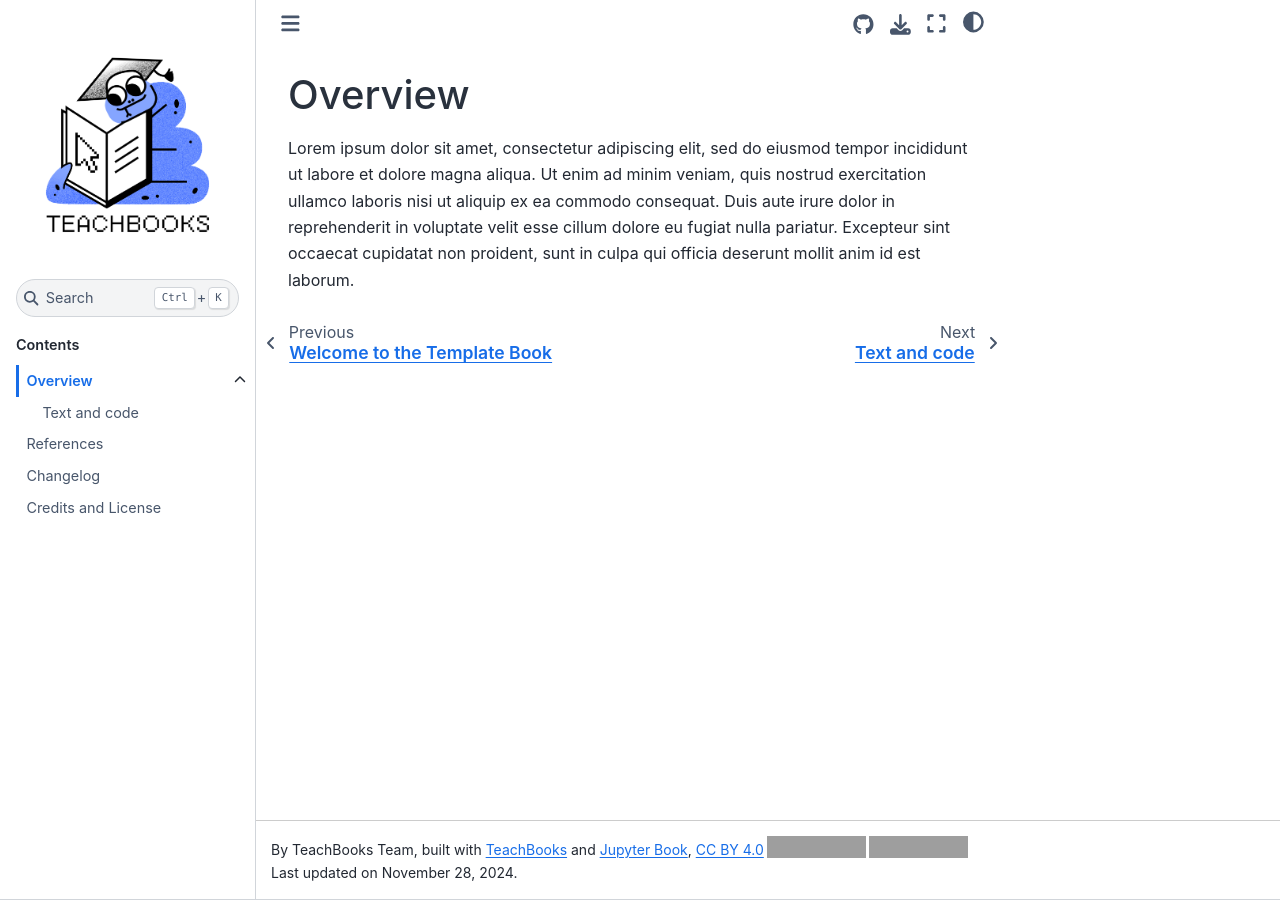
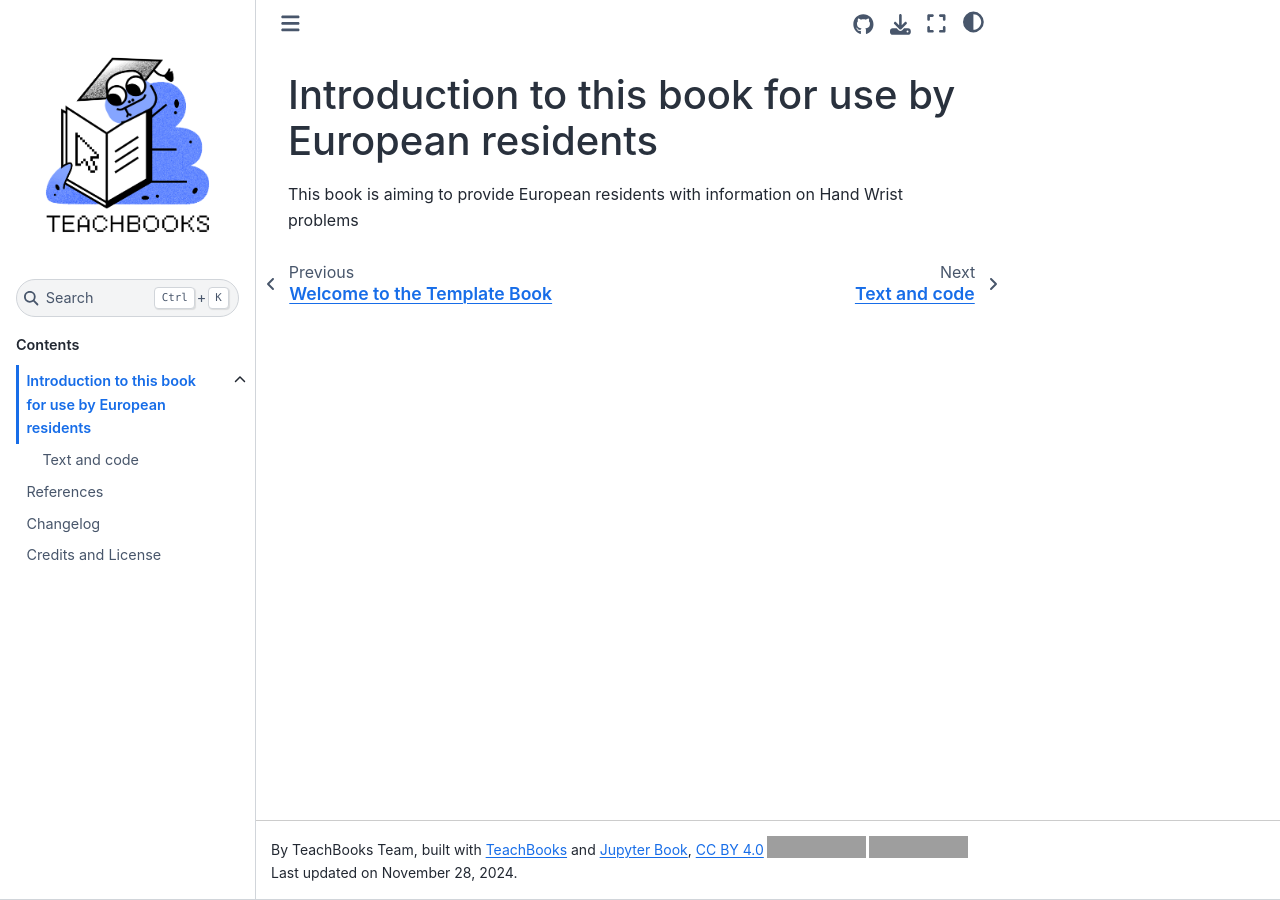
Before and after one commit to WimTeach/CareforHands, a Jupyter Book: the page built from book/some_content/overview.md, in a window 1280 px wide. Built offline with Jupyter Book 1.0.4 settings and Sphinx 7.4.7 and the Sphinx Book theme 1.1.4, drawn with Linux system fonts in a browser that asks for light colours; comment, search, counter and statistics services are not loaded; grey boxes are pictures that could not be loaded.

Commit message:
Update overview.md

```diff
--- a/book/some_content/overview.md
+++ b/book/some_content/overview.md
@@ -1,3 +1,3 @@
-# Overview
+# Introduction to this book for use by European residents
 
-Lorem ipsum dolor sit amet, consectetur adipiscing elit, sed do eiusmod tempor incididunt ut labore et dolore magna aliqua. Ut enim ad minim veniam, quis nostrud exercitation ullamco laboris nisi ut aliquip ex ea commodo consequat. Duis aute irure dolor in reprehenderit in voluptate velit esse cillum dolore eu fugiat nulla pariatur. Excepteur sint occaecat cupidatat non proident, sunt in culpa qui officia deserunt mollit anim id est laborum.
+This book is aiming to provide European residents with information on Hand Wrist problems
```
